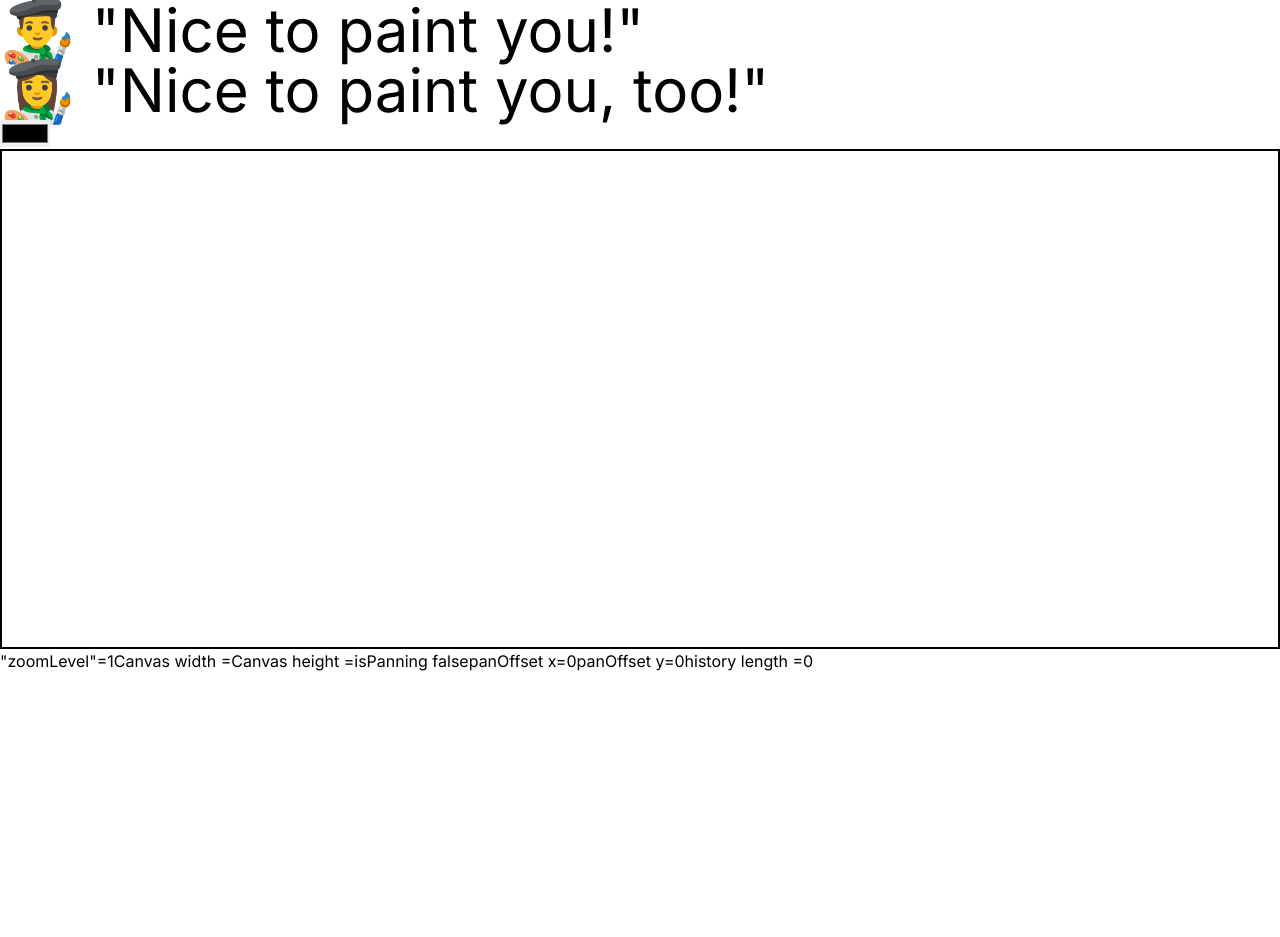
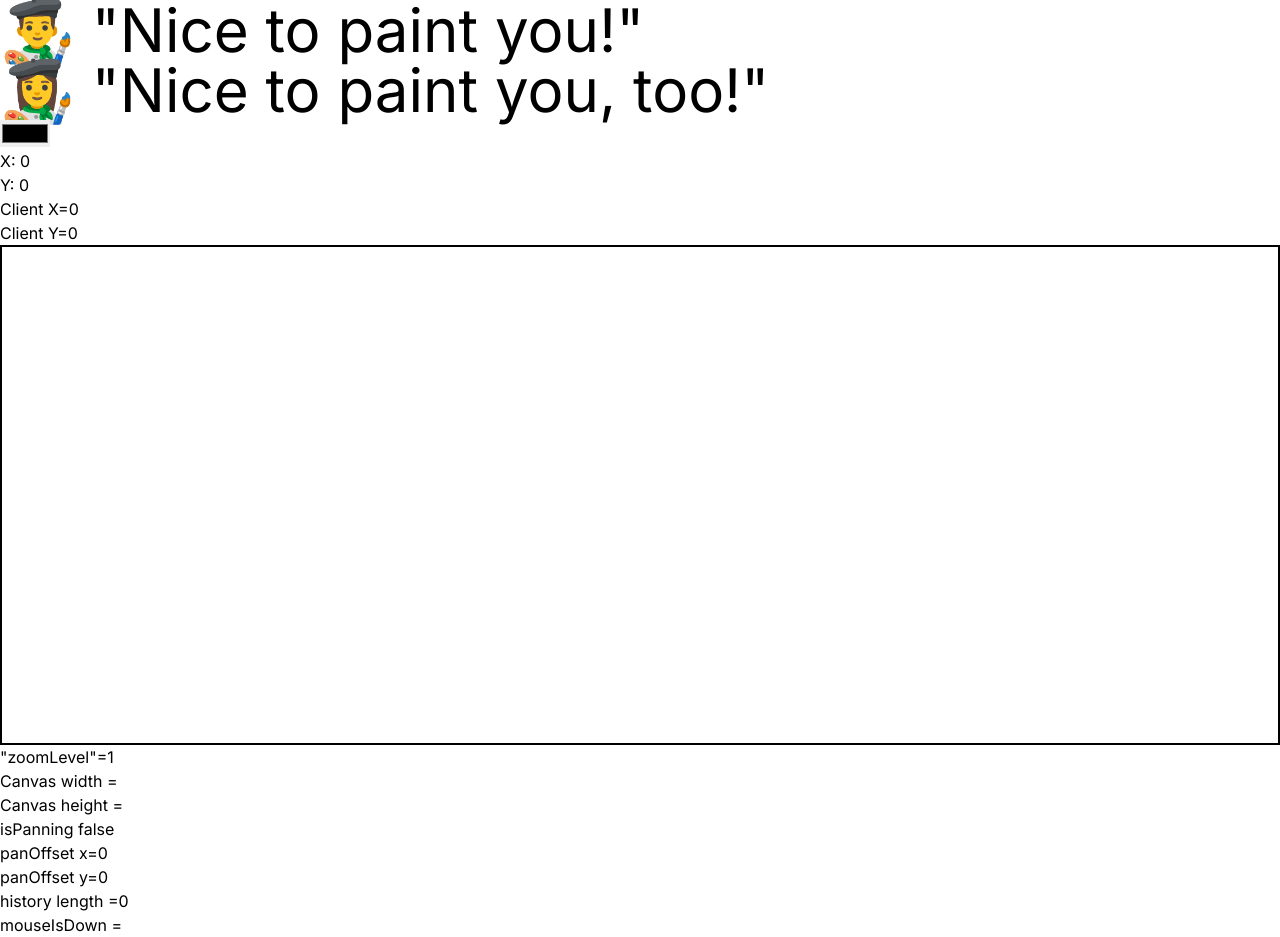
Before and after one commit to admartx86/nice-to-paint-you-client, a Next.js app: page / in a window 1280 px wide. Before the commit the page ends 800 px from the top, so only its background shows below. Built offline with nearby package versions, Linux system fonts and the light colour scheme.

Commit message:
refactor: Remove wheel event from zoom feature

```diff
--- a/src/app/home/canvas.tsx
+++ b/src/app/home/canvas.tsx
@@ -4,23 +4,40 @@ import React, { useRef, useState, useEffect } from 'react';
 
 const Canvas = () => {
   const mouseIsDown = useRef(false);
-  const lastMousePosition = useRef({ x: 0, y: 0 });
+  const [mousePosition, setMousePosition] = useState({ x: 0, y: 0 });
 
   const canvasRef = useRef<HTMLCanvasElement>(null);
-  const [isDrawing, setIsDrawing] = useState(false);
+
+  const [isDrawing, setIsDrawing] = useState(false)
 
   const [history, setHistory] = useState<string[]>([]);
   const [redoHistory, setRedoHistory] = useState<string[]>([]);
-  const drawingActions = useRef([]);
 
   const [panOffset, setPanOffset] = useState({ x: 0, y: 0 });
   const isPanning = useRef(false);
+  const lastMousePosition = useRef({ x: 0, y: 0 });
 
   const [zoomLevel, setZoomLevel] = useState(1);
   const minZoom = 0.5;
   const maxZoom = 3;
 
   const [currentColor, setCurrentColor] = useState('#000000');
+
+  useEffect(() => {
+    const handleMouseMove = (e) => {
+      setMousePosition({ x: e.clientX, y: e.clientY });
+    };
+    window.addEventListener('mousemove', handleMouseMove);
+    return () => {
+      window.removeEventListener('mousemove', handleMouseMove);
+    };
+  }, []);
+
+  useEffect(() => {
+    if (history.length > 1) {
+      applyZoom(zoomLevel);
+    }
+  }, [zoomLevel]);
 
   useEffect(() => {
     redrawCanvas();
@@ -77,19 +94,11 @@ const Canvas = () => {
 
   useEffect(() => {
     window.addEventListener('keydown', handleZoom);
-    window.addEventListener('wheel', handleZoom, { passive: false });
-
     return () => {
       window.removeEventListener('keydown', handleZoom);
-      window.removeEventListener('wheel', handleZoom);
     };
   }, [zoomLevel]);
 
-  // useEffect(() => {
-  //   if (canvasRef.current) {
-  //     saveState();
-  //   }
-  // }, []);
 
   const onMouseDown = (e) => {
     mouseIsDown.current = true;
@@ -127,15 +136,12 @@ const Canvas = () => {
   const handleZoom = (e) => {
     if (e.ctrlKey && (e.key === '+' || e.key === '-')) {
       e.preventDefault();
-
       let newZoomLevel = zoomLevel;
-
-      if ((e.key === '+' && e.type === 'keydown') || (e.type === 'wheel' && e.deltaY < 0)) {
+      if (e.key === '+' && e.type === 'keydown') {
         newZoomLevel = Math.min(zoomLevel * 1.1, maxZoom);
-      } else if ((e.key === '-' && e.type === 'keydown') || (e.type === 'wheel' && e.deltaY > 0)) {
+      } else if (e.key === '-' && e.type === 'keydown') {
         newZoomLevel = Math.max(zoomLevel / 1.1, minZoom);
       }
-
       setZoomLevel(newZoomLevel);
       applyZoom(newZoomLevel);
     }
@@ -199,6 +205,7 @@ const Canvas = () => {
     ctx.moveTo(x, y);
   };
 
+  //when do we stop?
   const stopDrawing = () => {
     const ctx = canvasRef.current?.getContext('2d');
     if (ctx) {
@@ -282,23 +289,26 @@ const Canvas = () => {
   const applyZoom = (newZoomLevel) => {
     const canvas = canvasRef.current;
     const ctx = canvas.getContext('2d');
+
+    // Clear the canvas and apply transformations
     ctx.clearRect(0, 0, canvas.width, canvas.height);
-    ctx.save();
-
+    ctx.save(); // Save the context state before transformations
     ctx.scale(newZoomLevel, newZoomLevel);
     ctx.translate(panOffset.x, panOffset.y);
 
+    // Only proceed if there's history
     if (history.length > 0) {
       const image = new Image();
       image.onload = () => {
         ctx.drawImage(image, 0, 0, canvas.width * newZoomLevel, canvas.height * newZoomLevel);
       };
       image.src = history[history.length - 1];
+      console.log('history length', history.length);
     } else {
-      redrawCanvas();
+      // No history: just restore the context
+
       console.log('no history');
     }
-
     ctx.restore();
   };
 
@@ -309,6 +319,10 @@ const Canvas = () => {
   return (
     <div>
       <input type="color" value={currentColor} onChange={handleColorChange} />
+      <p>X: {mousePosition.x}</p>
+      <p>Y: {mousePosition.y}</p>
+      <p>Client X={lastMousePosition.current.x}</p>
+      <p>Client Y={lastMousePosition.current.y}</p>
       <canvas
         ref={canvasRef}
         onMouseDown={onMouseDown}
@@ -317,13 +331,14 @@ const Canvas = () => {
         onMouseMove={onMouseMove}
         style={{ border: '2px solid black', width: '100%', height: '500px' }}
       />
-      "zoomLevel"={zoomLevel}
-      Canvas width ={canvasRef.current?.width}
-      Canvas height ={canvasRef.current?.height}
-      isPanning {isPanning.current.toString()}
-      panOffset x={panOffset.x}
-      panOffset y={panOffset.y}
-      history length ={history.length}
+      <p>"zoomLevel"={zoomLevel}</p>
+      <p>Canvas width ={canvasRef.current?.width}</p>
+      <p>Canvas height ={canvasRef.current?.height}</p>
+      <p>isPanning {isPanning.current.toString()}</p>
+      <p>panOffset x={panOffset.x}</p>
+      <p>panOffset y={panOffset.y}</p>
+      <p>history length ={history.length}</p>
+      <p>mouseIsDown ={mouseIsDown.current} </p>
     </div>
   );
 };
```
